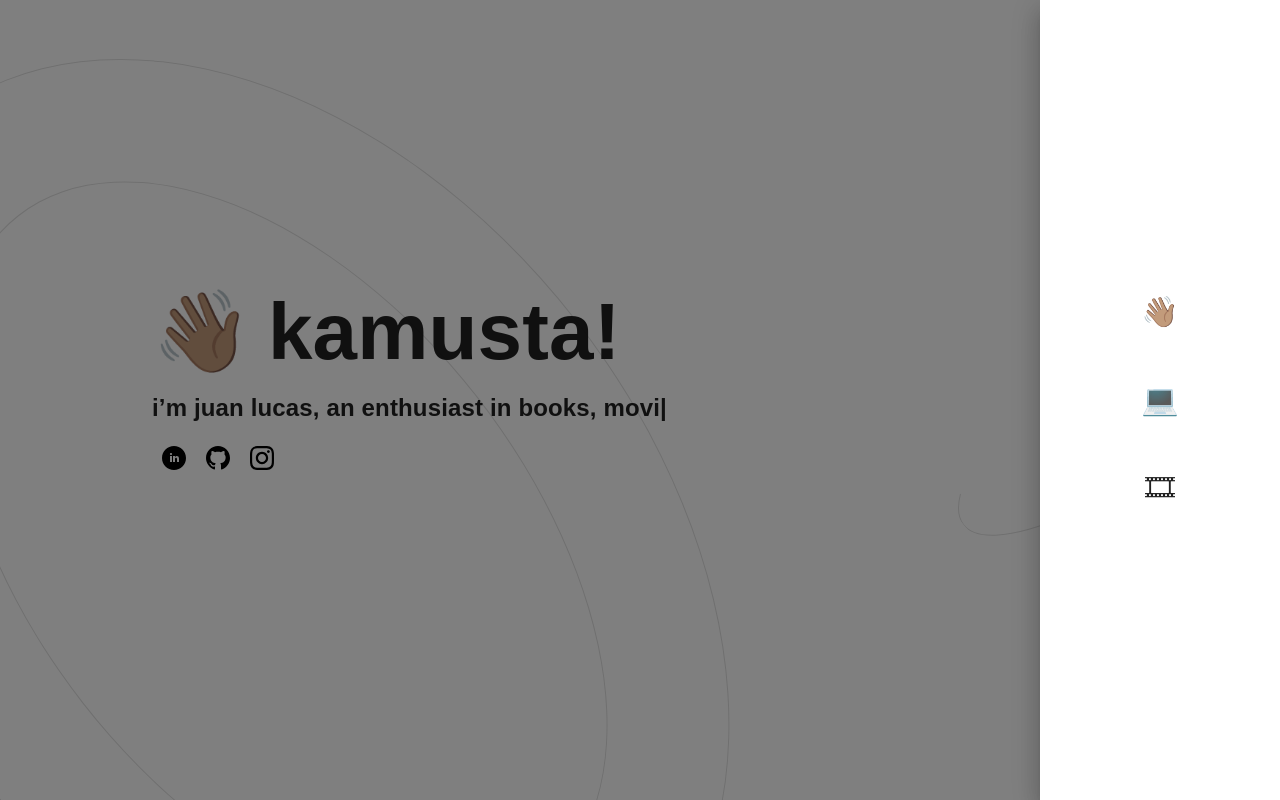
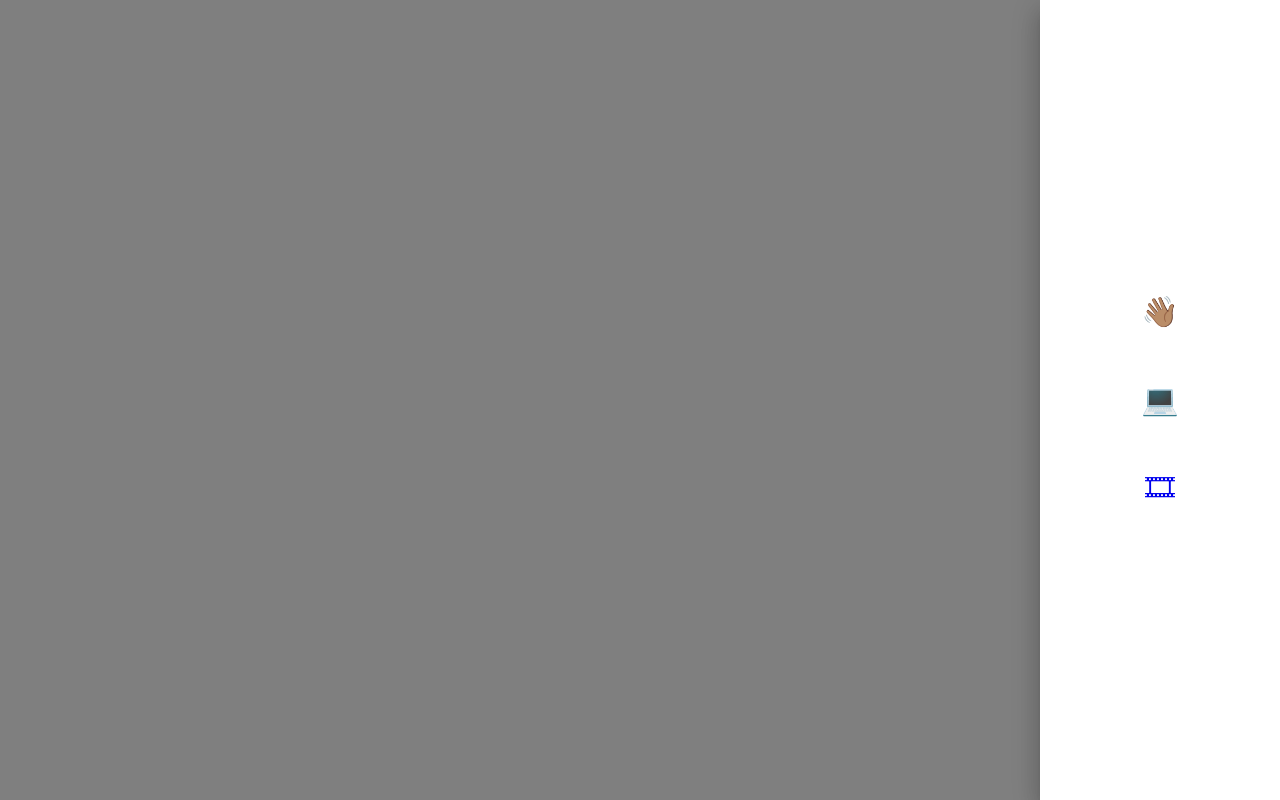
Before and after one commit to juanlucasumali/website, a React (Create React App) app: page /art in a window 1280 px wide. Both pictures are taken after a click on the button "open drawer". Built offline with nearby package versions, Linux system fonts and the light colour scheme; a web font is replaced by a local one.

Commit message:
added page navigation

```diff
--- a/package.json
+++ b/package.json
@@ -18,6 +18,7 @@
     "@types/react-router": "^5.1.20",
     "react": "^18.2.0",
     "react-dom": "^18.2.0",
+    "react-router-dom": "^6.12.0",
     "react-scripts": "5.0.1",
     "react-type-animation": "^3.0.1",
     "typescript": "^4.9.5",
--- a/src/App.tsx
+++ b/src/App.tsx
@@ -1,7 +1,11 @@
 import './App.css';
 import Home from './pages/Home';
+import CS from './pages/CS';
+import Art from './pages/Art';
 
 import * as React from 'react';
+import { Route, Routes } from 'react-router-dom';
+import { BrowserRouter as Router, Link } from 'react-router-dom';
 import AppBar from '@mui/material/AppBar';
 import Box from '@mui/material/Box';
 import CssBaseline from '@mui/material/CssBaseline';
@@ -18,7 +22,11 @@ import Typography from '@mui/material/Typography';
 import Button from '@mui/material/Button';
 
 const drawerWidth = 240;
-const navItems = ['👋🏽', '💻', '🎞'];
+const navItems = [
+  { text: '👋🏽', link: '/' },
+  { text: '💻', link: '/cs' },
+  { text: '🎞', link: '/art' },
+];
 
 function App() {
   const [mobileOpen, setMobileOpen] = React.useState(false);
@@ -31,12 +39,12 @@ function App() {
     <Box onClick={handleDrawerToggle}>
       <List>
         {navItems.map((item) => (
-          <ListItem key={item}>
+          <ListItem key={item.link} component={Link} to={item.link}>
             <ListItemButton>
               <ListItemText
                 primary={
                   <Typography variant="h6" sx={{ fontSize: 30, textAlign: 'center'}}>
-                    {item}
+                    {item.text}
                   </Typography>
                 }
               />
@@ -48,7 +56,7 @@ function App() {
   );
 
   return (
-    <div>
+    <Router>
       <CssBaseline />
       <AppBar position="fixed" sx={{ backgroundColor: 'transparent', boxShadow: 'none', right: 0 }}>
         <Toolbar sx={{ justifyContent: 'flex-end' }}>
@@ -85,9 +93,13 @@ function App() {
         {drawer}
       </Drawer>
       <Box component="main" sx={{ p: 3 }}>
-        <Home />
+      <Routes>
+          <Route path="/" element={<Home />} />
+          <Route path="/cs" element={<CS />} />
+          <Route path="/art" element={<Art />} />
+        </Routes>
       </Box>
-    </div>
+    </Router>
   );
 }
 
--- /dev/null
+++ b/src/pages/Art.tsx
@@ -0,0 +1,8 @@
+import "./Art.css"
+
+function Art() {
+    return (
+        <div className="art-page"></div>
+    );
+}
+export default Art;
--- /dev/null
+++ b/src/pages/CS.tsx
@@ -0,0 +1,8 @@
+import "./CS.css"
+
+function CS() {
+    return (
+        <div className="cs-page"></div>
+    );
+}
+export default CS;
--- a/src/pages/Home.tsx
+++ b/src/pages/Home.tsx
@@ -34,13 +34,13 @@ const Home: React.FC = () => {
                 3000,
                 ", a computer science major @ uc berkeley",
                 1000,
-                ", an enthusiast in books, movies, art, and music",
+                ", an enthusiast in all things art",
                 2000,
                 ", a proud pinoy 🇵🇭",
                 2000,
                 ", a",
                 500,
-                ", and it's so nice to meet you! :)",
+                ", and it's so nice to meet you :)",
               ]}
               cursor={true}
               deletionSpeed={90}
```
Also changed, not shown: src/pages/Art.css (added), src/pages/CS.css (added), 1 other file (tests, documents, lock files or other folders). Lines whose indentation alone changed are shown as unchanged.
